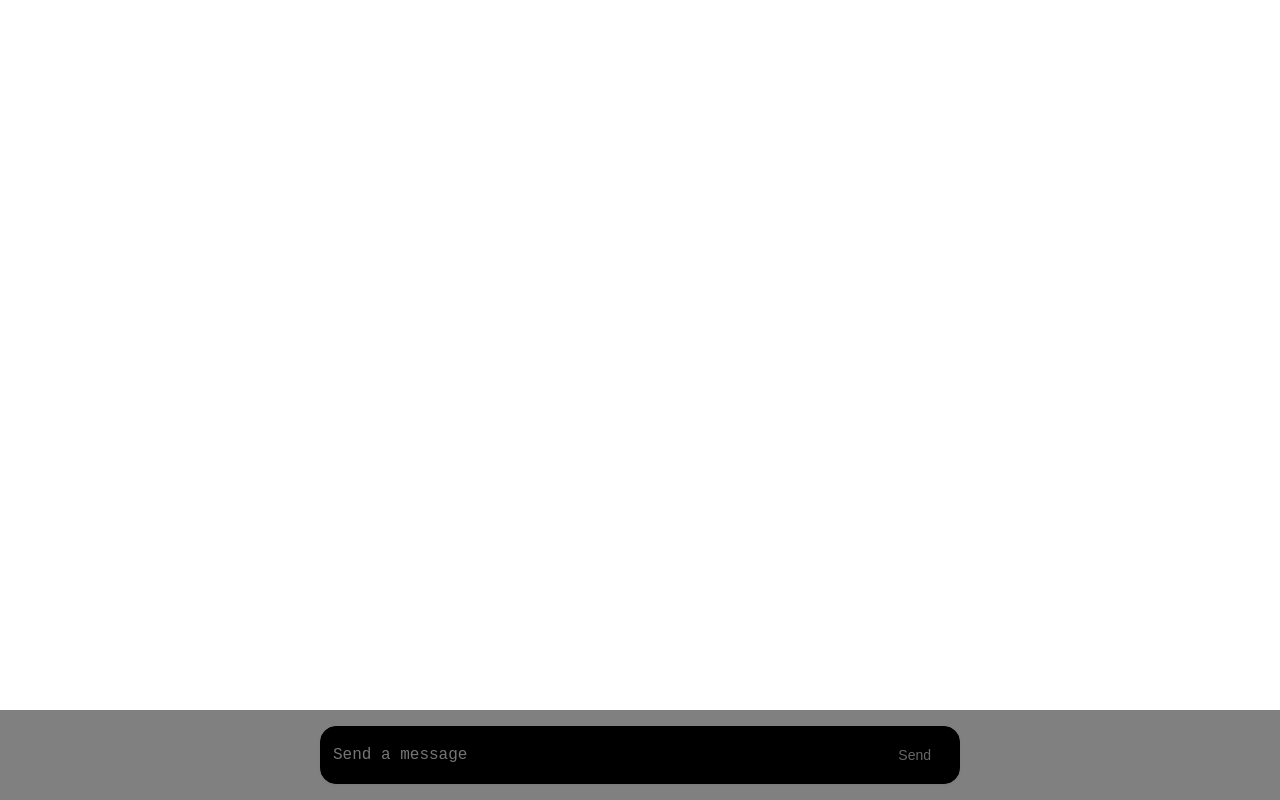
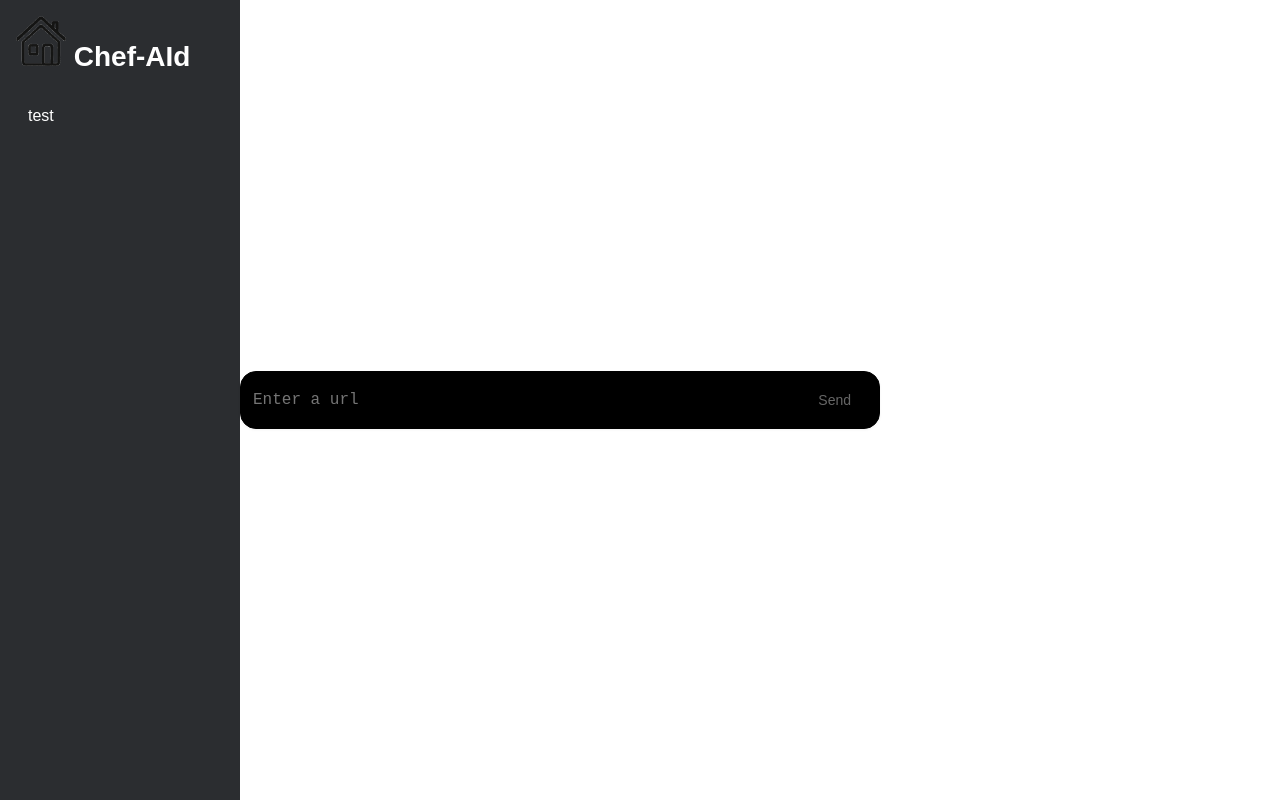
Before and after one commit to Jorgenuit/Chef-AId, a Next.js app in the folder src/chef-ai/: page / in a window 1280 px wide. Built offline with nearby package versions, Linux system fonts and the light colour scheme.

Commit message:
small progress update, restart frontend

```diff
--- a/src/chef-ai/app/components/Input.tsx
+++ b/src/chef-ai/app/components/Input.tsx
@@ -4,7 +4,6 @@ import './input.css';
 export type Message = {
   id: number;
   text: string;
-  sender: "user" | "reply"
 }
 
 interface ChatInputProps {
@@ -29,7 +28,6 @@ const ChatInput: React.FC<ChatInputProps> = ({ onSend }) => {
       onSend({
         id: Date.now(),
         text: message.trim(),
-        sender: "user",
     });
       setMessage("");
     }
@@ -49,7 +47,7 @@ const ChatInput: React.FC<ChatInputProps> = ({ onSend }) => {
           ref={textareaRef}
           className="input-textarea"
           rows={1}
-          placeholder="Send a message"
+          placeholder="Enter a url"
           value={message}
           onChange={(e) => setMessage(e.target.value)}
           onKeyDown={handleKeyDown}
--- /dev/null
+++ b/src/chef-ai/app/components/Sidebar.tsx
@@ -0,0 +1,31 @@
+import React from "react";
+import "./sidebar.css";
+import Image from "next/image";
+
+interface SidebarProps {
+  items: { label: string; icon?: React.ReactNode; onClick: () => void }[];
+}
+
+const imageClick = () =>{
+    //useRouter for navigation!!!
+    console.log("Going home!")
+    //router.push('homepage')!!!!
+}
+
+const Sidebar: React.FC<SidebarProps> = ({ items }) => {
+  return (
+    <div className="sidebar">
+      <div className="sidebar-header"><Image src="/images/house-icon-2.png" priority onClick={imageClick} style={{cursor: 'pointer'}} alt="logo" width={50} height={50} /> <span>Chef-AId </span></div>
+      <nav className="sidebar-nav">
+        {items.map((item, idx) => (
+          <button key={idx} className="sidebar-item" onClick={item.onClick}>
+            {item.icon && <span className="sidebar-icon">{item.icon}</span>}
+            {item.label}
+          </button>
+        ))}
+      </nav>
+    </div>
+  );
+};
+
+export default Sidebar;
--- a/src/chef-ai/app/components/input.css
+++ b/src/chef-ai/app/components/input.css
@@ -1,16 +1,14 @@
 .input-container {
-    position: fixed;
-    bottom: 0;
-    left: 0;
-    right: 0;
-    padding: 16px;
-    background-color: gray;
-    border-top: 1px black;
-    z-index: 100;
+    display: flex;
+    justify-content: center;
+    align-items: center;
+    text-align: center;
+    min-height: 100vh;
   }
 
   .input-wrapper {
     max-width: 640px;
+    min-width: 640px;
     margin: 0 auto;
     display: flex;
     align-items: flex-end;
--- /dev/null
+++ b/src/chef-ai/app/components/sidebar.css
@@ -0,0 +1,45 @@
+.sidebar {
+    width: 240px;
+    height: 100vh;
+    background-color: #2b2d30;
+    color: white;
+    display: flex;
+    flex-direction: column;
+    padding: 16px;
+    box-sizing: border-box;
+}
+
+.sidebar-header {
+    font-size: 28px;
+    font-weight: bold;
+    margin-bottom: 24px;
+}
+
+.sidebar-nav {
+    flex-grow: 1;
+    display: flex;
+    flex-direction: column;
+    gap: 12px;
+}
+
+.sidebar-item {
+    background: none;
+    border: none;
+    color: white;
+    text-align: left;
+    padding: 10px 12px;
+    border-radius: 8px;
+    font-size: 16px;
+    cursor: pointer;
+    transition: background 0.2s;
+}
+
+.sidebar-item:hover {
+    background-color: #343541;
+}
+
+.sidebar-footer {
+    margin-top: auto;
+    font-size: 12px;
+    opacity: 0.5;
+}
--- a/src/chef-ai/app/page.tsx
+++ b/src/chef-ai/app/page.tsx
@@ -1,22 +1,48 @@
 'use client';
 import React, { useState } from "react";
 import ChatInput, { Message } from './components/Input';
-import MessageBubble from "./components/Bubble";
+import Sidebar from "./components/Sidebar";
 
 export default function Home() {
+
+    const barItems = [
+        { label: "test", onClick: () => console.log("test")}
+    ];
+
+
+
     const [messages, setMessages] = useState<Message[]>([]);
     const handleSend = (msg: Message) => {
         setMessages((prev) => [...prev, msg]);
-    }
+        console.log("text: %s", msg.text)
+
+        //auto reply to test bot
+        // setTimeout(() => {
+        //     setMessages((prev) => [
+        //         ...prev,
+        //         {
+        //             id: Date.now() + 1,
+        //             text: "auto-reply from chat.",
+        //             sender: "reply",
+        //         },
+        //     ]);
+        // console.log("text: %s, sender %s", msg.text, msg.sender);}, 1000);
+    };
+
     return(
-        <div className="chatPage">
-            <div className="chatHistory">
-                {messages.map((msg, idx) => (
-                    <MessageBubble key={msg.id} text={msg.text} sender={msg.sender}/>
-                ))}
-            </div>
-            <div><ChatInput onSend={handleSend}/></div>
+        <div style={{ display: "flex" }}><Sidebar items={barItems}/>
+
+        <div><ChatInput onSend={handleSend}/></div>
+
         </div>
+
+        // <div className="chatPage">
+        //     <div className="chatHistory">
+        //         {messages.map((msg, idx) => (
+        //             <MessageBubble key={msg.id} text={msg.text} sender={msg.sender}/>
+        //         ))}
+        //     </div>
+        // </div>
     )
 }
 
```
Also changed, not shown: src/chef-ai/public/images/house-icon-2.png (added), src/chef-ai/public/images/house-icon.jpg (added).
